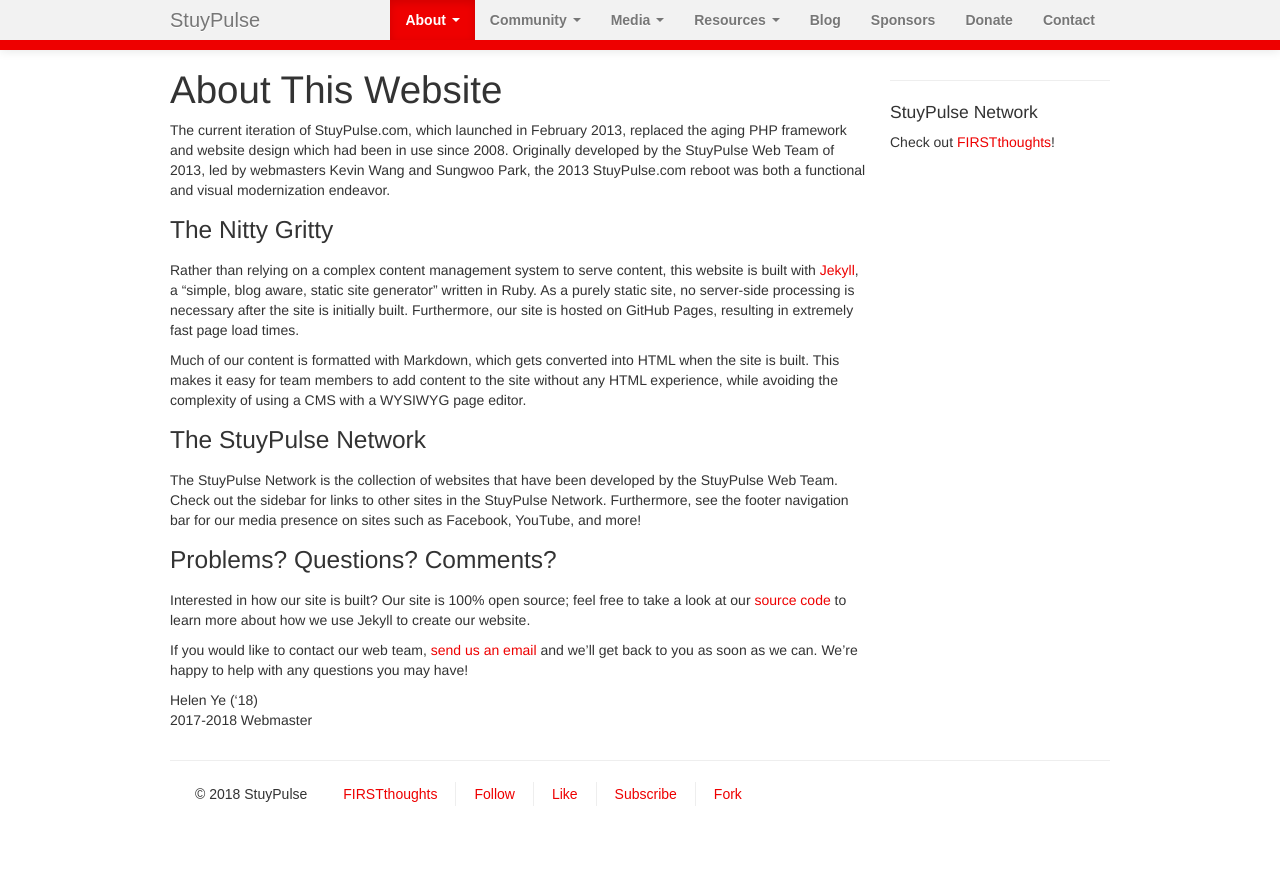
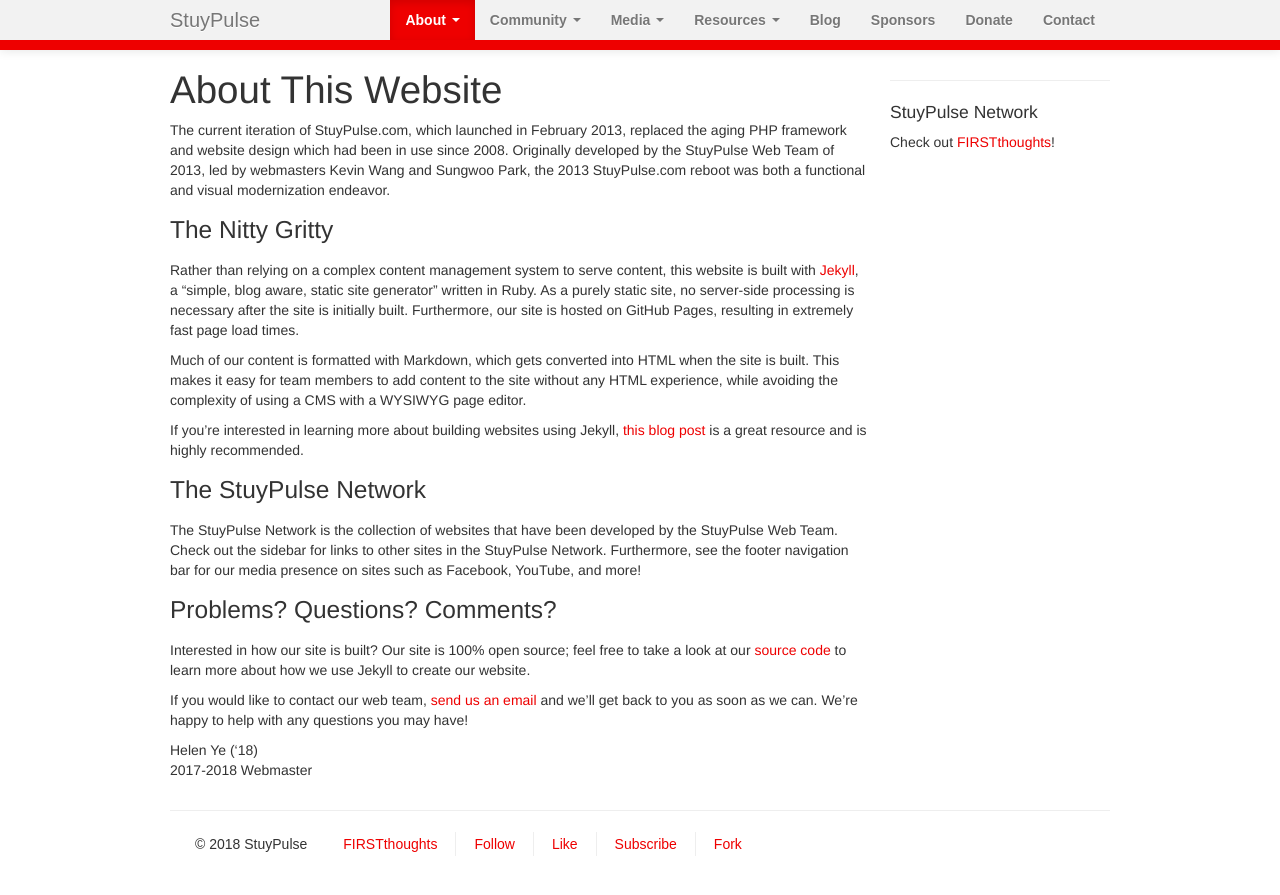
Before and after one commit to StuyPulse/team694.github.io, a Jekyll site: the page built from about/website/index.md, in a window 1280 px wide. Shown: the top 895 px of the page. Built offline with Jekyll 4.4.1, drawn with Linux system fonts in a browser that asks for light colours; nearby versions of some CDN libraries.

Commit message:
Re-add link

```diff
--- a/about/website/index.md
+++ b/about/website/index.md
@@ -10,6 +10,8 @@
 
 Much of our content is formatted with Markdown, which gets converted into HTML when the site is built. This makes it easy for team members to add content to the site without any HTML experience, while avoiding the complexity of using a CMS with a WYSIWYG page editor.
 
+If you're interested in learning more about building websites using Jekyll, [this blog post](https://web.archive.org/web/20121123082430/http://blog.controlgroup.com/2012/10/19/controlgroup-com-built-using-jekyll/) is a great resource and is highly recommended.
+
 ### The StuyPulse Network
 The StuyPulse Network is the collection of websites that have been developed by the StuyPulse Web Team. Check out the sidebar for links to other sites in the StuyPulse Network. Furthermore, see the footer navigation bar for our media presence on sites such as Facebook, YouTube, and more!
 
```
